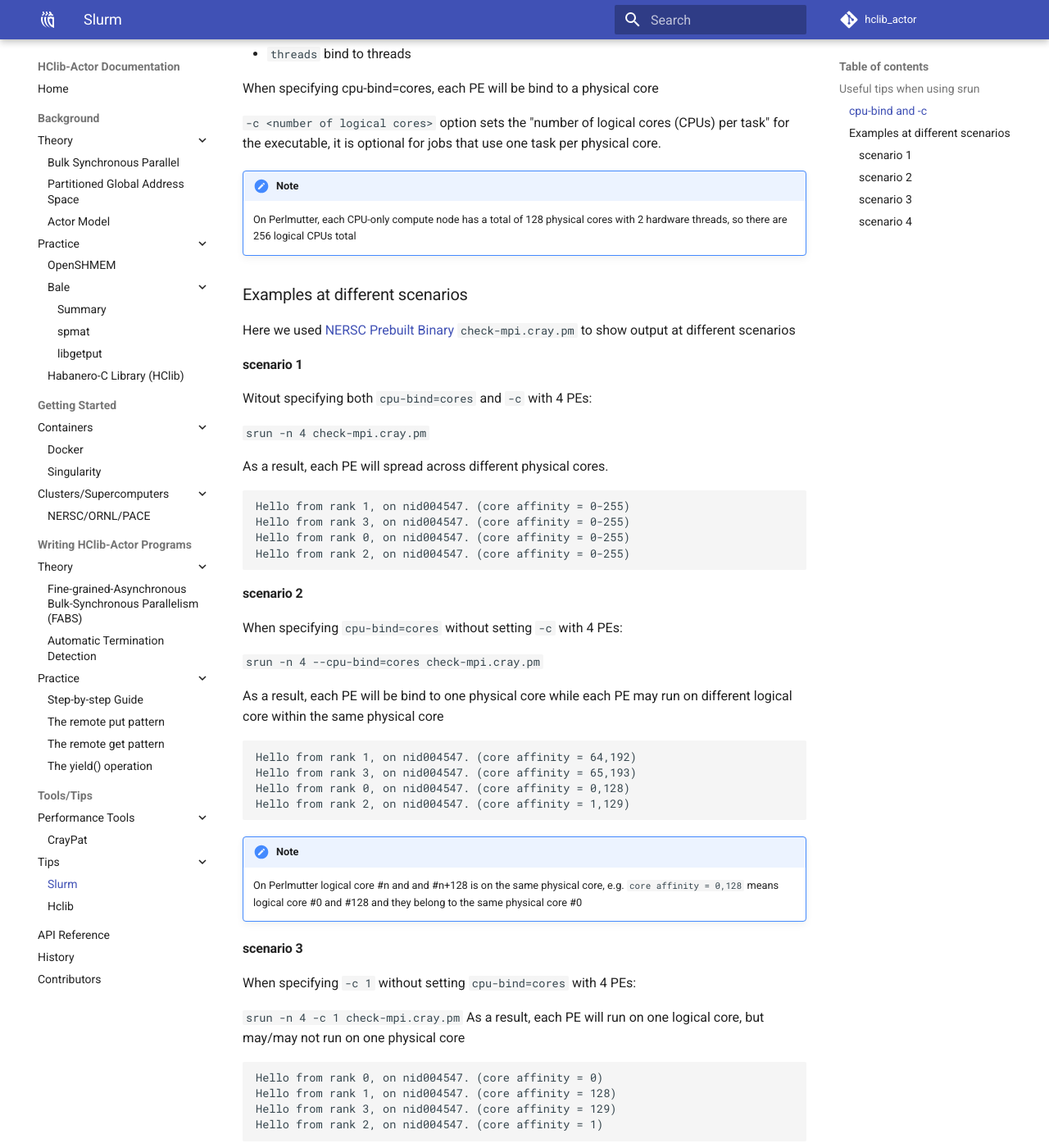
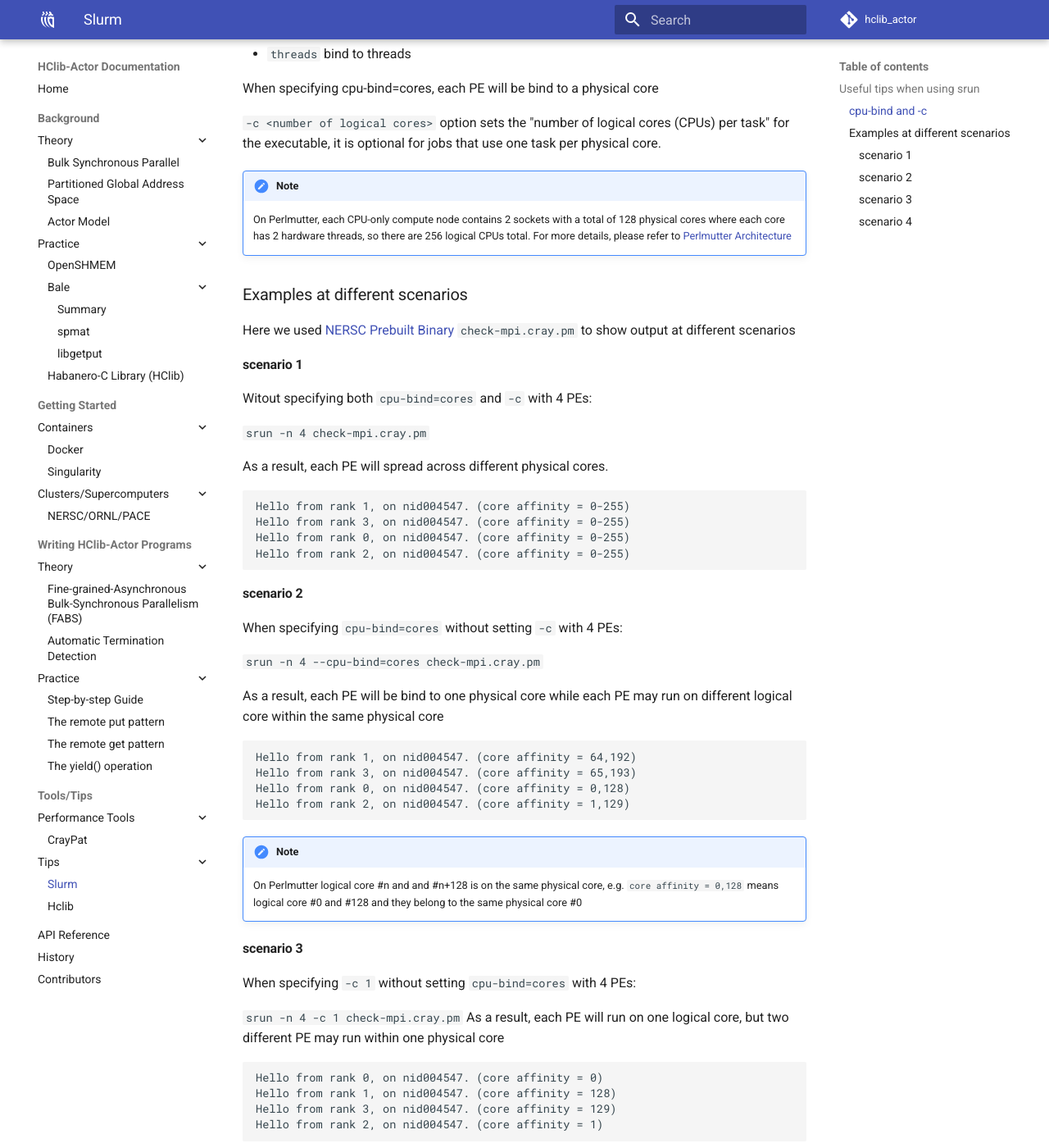
Before and after one commit to ahayashi/hclib-actor, an MkDocs documentation site: the page built from doc/markdowns/tools/slurm.md, in a window 1280 px wide and 1400 px high, scrolled down 332 px. Shown: the whole window at 82% size. Built offline with MkDocs 1.6.1 and Material for MkDocs 9.7.7, drawn with Linux system fonts in a browser that asks for light colours; comment, search, counter and statistics services are not loaded; some of the changed text lies outside the part shown.

Commit message:
Update slurm.md

````diff
--- a/doc/markdowns/tools/slurm.md
+++ b/doc/markdowns/tools/slurm.md
@@ -13,7 +13,7 @@ When specifying cpu-bind=cores, each PE will be bind to a physical core
 
 !!! note
 
-    On Perlmutter, each CPU-only compute node has a total of 128 physical cores with 2 hardware threads, so there are 256 logical CPUs total
+	On Perlmutter, each CPU-only compute node contains 2 sockets with a total of 128 physical cores where each core has 2 hardware threads, so there are 256 logical CPUs total. For more details, please refer to [Perlmutter Architecture](https://docs.nersc.gov/systems/perlmutter/architecture/)
 
 ### Examples at different scenarios
 
@@ -52,7 +52,7 @@ Hello from rank 2, on nid004547. (core affinity = 1,129)
 When specifying `-c 1` without setting `cpu-bind=cores` with 4 PEs:
 
 `srun -n 4 -c 1 check-mpi.cray.pm`
-As a result, each PE will run on one logical core, but may/may not run on one physical core
+As a result, each PE will run on one logical core, but two different PE may run within one physical core
 ```
 Hello from rank 0, on nid004547. (core affinity = 0)
 Hello from rank 1, on nid004547. (core affinity = 128)
@@ -74,7 +74,7 @@ Hello from rank 2, on nid004547. (core affinity = 32,160)
 When setting `cpu-bind=cores` and  `-c 1` with 4 PEs:
 
 `srun -n 4 -c 1 --cpu-bind=cores check-mpi.cray.pm`
-As a result, each PE will run on two logical core, but different PE may result in using same physical core.
+As a result, each PE will run on two logical core, but two different PE may run within one physical core
 ```
 Hello from rank 0, on nid004547. (core affinity = 0,128)
 Hello from rank 1, on nid004547. (core affinity = 1,129)
@@ -93,5 +93,5 @@ Hello from rank 3, on nid004547. (core affinity = 48,176)
 Hello from rank 2, on nid004547. (core affinity = 32,160)
 ```
 
-To make sure our goal here is to make sure **each PE bind to one physical core**, we should make sure that we set
+To make sure our goal here is to make sure **each PE bind to one physical core** and **each socket has an equal number of PEs**, we should make sure that we set
 `cpu-bind=cores` and **optionally set `-c 2`**
````
